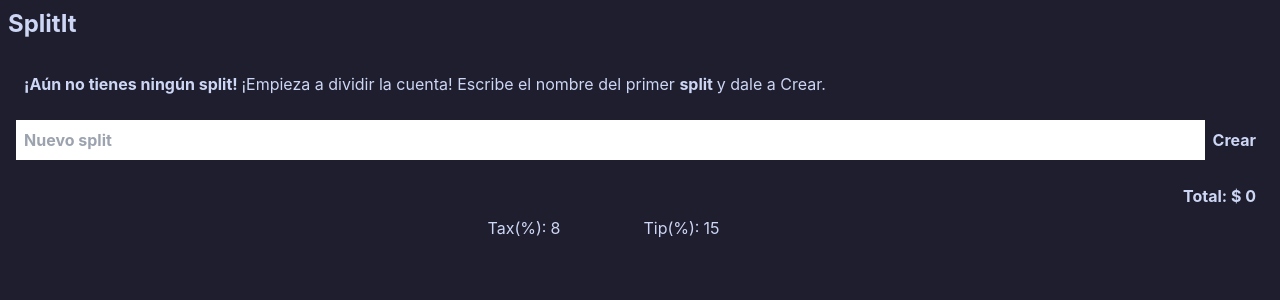
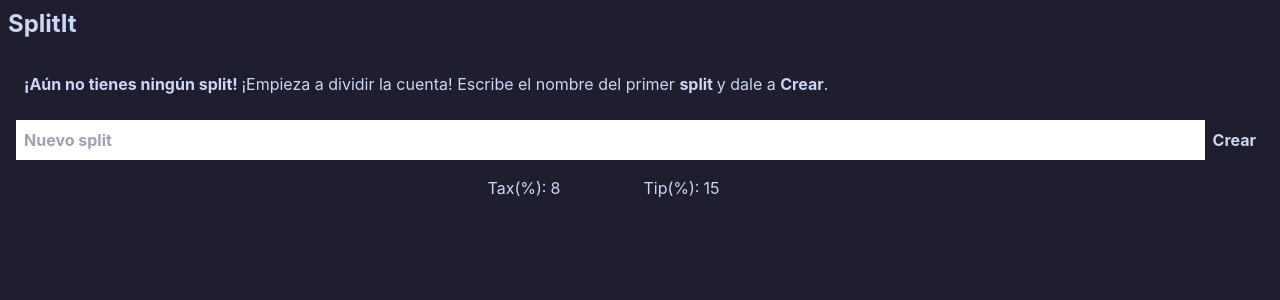
Before and after one commit to Jodarini/SplitIt, a Vue app: page / in a window 1280 px wide. Shown: the top 300 px of the page. Built offline with nearby package versions, Linux system fonts and the light colour scheme; what @catppuccin/tailwindcss would draw is missing.

Commit message:
chore: render total if theres splits, show 'total del split' for splits total

```diff
--- a/src/App.vue
+++ b/src/App.vue
@@ -39,13 +39,13 @@ const updateTax = () => {
   </div>
   <p v-if="store.bills.length === 0" class="m-4 mb-0 bg-ctp-surface0 p-2">
     <b>¡Aún no tienes ningún split! </b>¡Empieza a dividir la cuenta! Escribe el
-    nombre del primer <b>split </b>y dale a Crear.
+    nombre del primer <b>split </b>y dale a <b>Crear</b>.
   </p>
   <AddUserButton />
 
   <BillComp v-for="user in store.bills" :key="user.id" :user />
 
-  <BillTotal :total />
+  <BillTotal v-if="store.bills.length > 0" :total />
 
   <div class="flex w-full justify-center gap-1 text-ctp-subtext1">
     <span>Tax(%):</span>
--- a/src/components/UserTotal.vue
+++ b/src/components/UserTotal.vue
@@ -1,5 +1,6 @@
 <script setup lang="ts">
 import { computed } from "vue";
+import type { User } from "./BillComp.vue";
 
 const props = defineProps<{
   total: { total: number; taxTotal: number; tipTotal: number };
@@ -41,7 +42,7 @@ const formattedTotal = computed(() =>
     <p class="">{{ formattedTax }}</p>
   </div>
   <div class="flex w-full justify-between px-3">
-    <p class="font-bold">Total</p>
+    <p class="font-bold">Total del split</p>
     <p class="">{{ formattedTotal }}</p>
   </div>
 </template>
```
